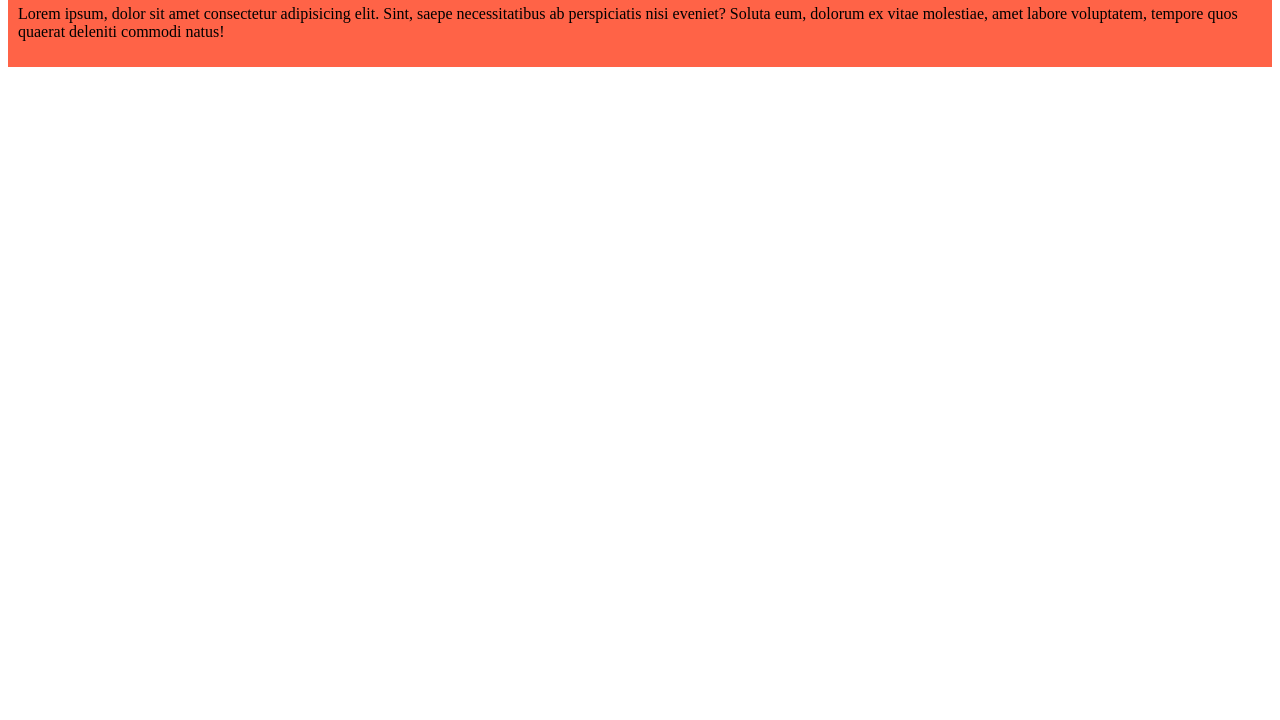
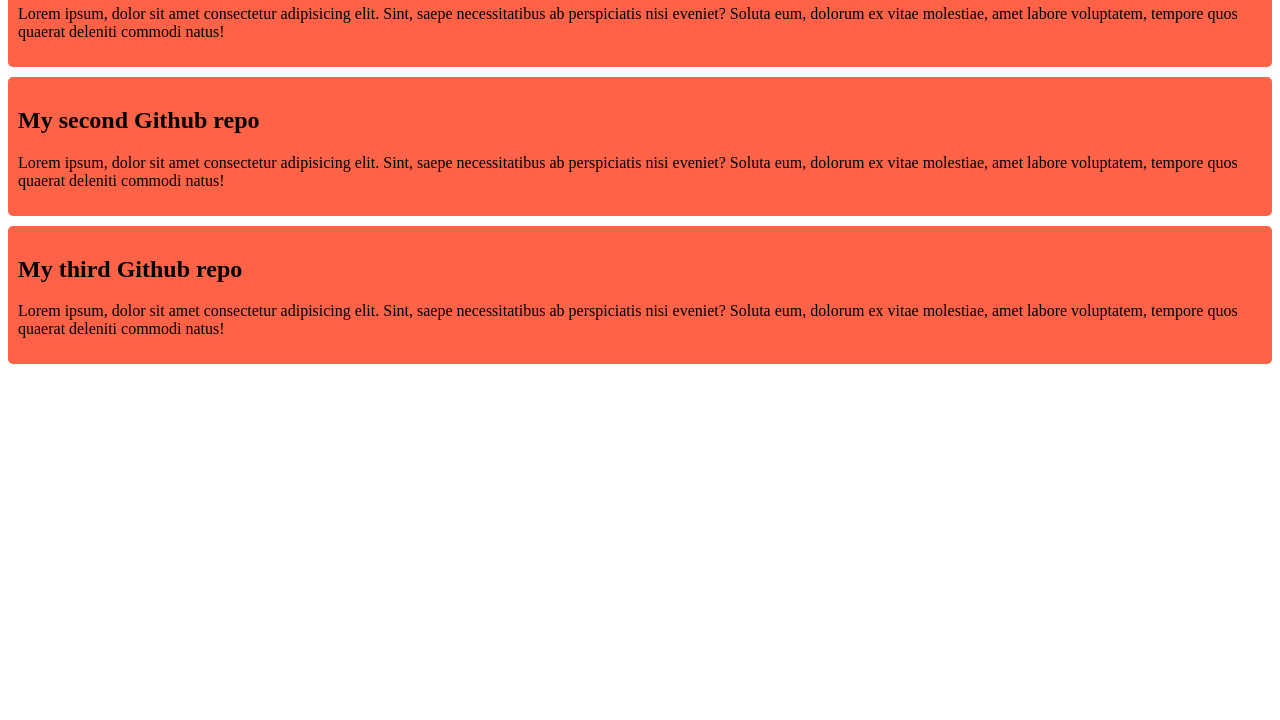
Before and after one commit to riyazulislam99/my-first-github-repo, a plain HTML site: page index.html in a window 1280 px wide. Shown: the part 80-800 px from the top of the page. Drawn offline with Linux system fonts and the light colour scheme.

Commit message:
added second and third blog

```diff
--- a/index.html
+++ b/index.html
@@ -11,5 +11,13 @@
         <h2>My first Github repo</h2>
         <p>Lorem ipsum, dolor sit amet consectetur adipisicing elit. Sint, saepe necessitatibus ab perspiciatis nisi eveniet? Soluta eum, dolorum ex vitae molestiae, amet labore voluptatem, tempore quos quaerat deleniti commodi natus!</p>
     </div>
+    <div>
+        <h2>My second Github repo</h2>
+        <p>Lorem ipsum, dolor sit amet consectetur adipisicing elit. Sint, saepe necessitatibus ab perspiciatis nisi eveniet? Soluta eum, dolorum ex vitae molestiae, amet labore voluptatem, tempore quos quaerat deleniti commodi natus!</p>
+    </div>
+    <div>
+        <h2>My third Github repo</h2>
+        <p>Lorem ipsum, dolor sit amet consectetur adipisicing elit. Sint, saepe necessitatibus ab perspiciatis nisi eveniet? Soluta eum, dolorum ex vitae molestiae, amet labore voluptatem, tempore quos quaerat deleniti commodi natus!</p>
+    </div>
 </body>
 </html>
--- a/styles/blog.css
+++ b/styles/blog.css
@@ -1,4 +1,7 @@
 div{
     background-color: tomato;
     padding: 10px;
+    margin-bottom: 10px;
+    /* margin: 40px; */
+    border-radius: 5px;
 }
```
